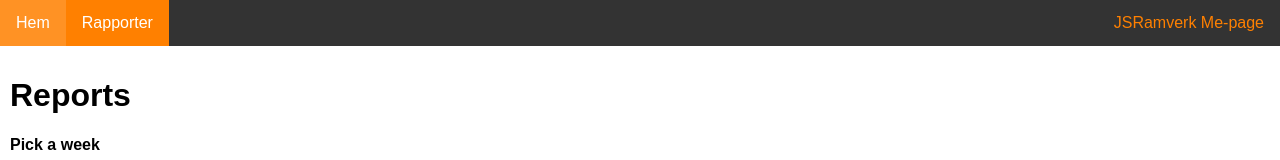
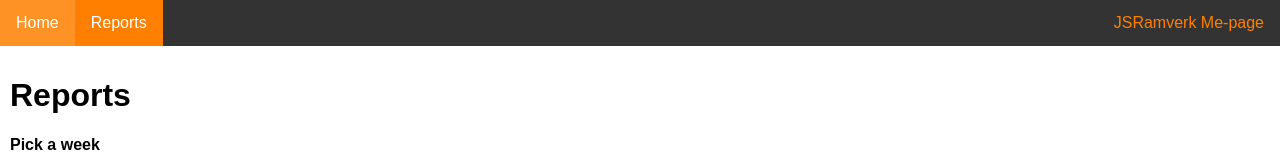
Before and after one commit to markusholmberg/jsramverk, a React (Create React App) app: page /reports in a window 1280 px wide. Shown: the top 160 px of the page. Built offline with nearby package versions, Linux system fonts and the light colour scheme.

Commit message:
Fixed english text in navbar

```diff
--- a/src/App.js
+++ b/src/App.js
@@ -13,10 +13,10 @@ export default class App extends Component {
                         <nav className="nav">
                             <ul>
                                 <li>
-                                    <NavLink activeClassName="active" exact={true} to="/">Hem</NavLink>
+                                    <NavLink activeClassName="active" exact={true} to="/">Home</NavLink>
                                 </li>
                                 <li>
-                                    <NavLink activeClassName="active" to="/reports">Rapporter</NavLink>
+                                    <NavLink activeClassName="active" to="/reports">Reports</NavLink>
                                 </li>
                                 <li style={{float: "right", display: "block", padding: "14px 16px", color: "#ff8000"}}>
                                     JSRamverk Me-page
```
